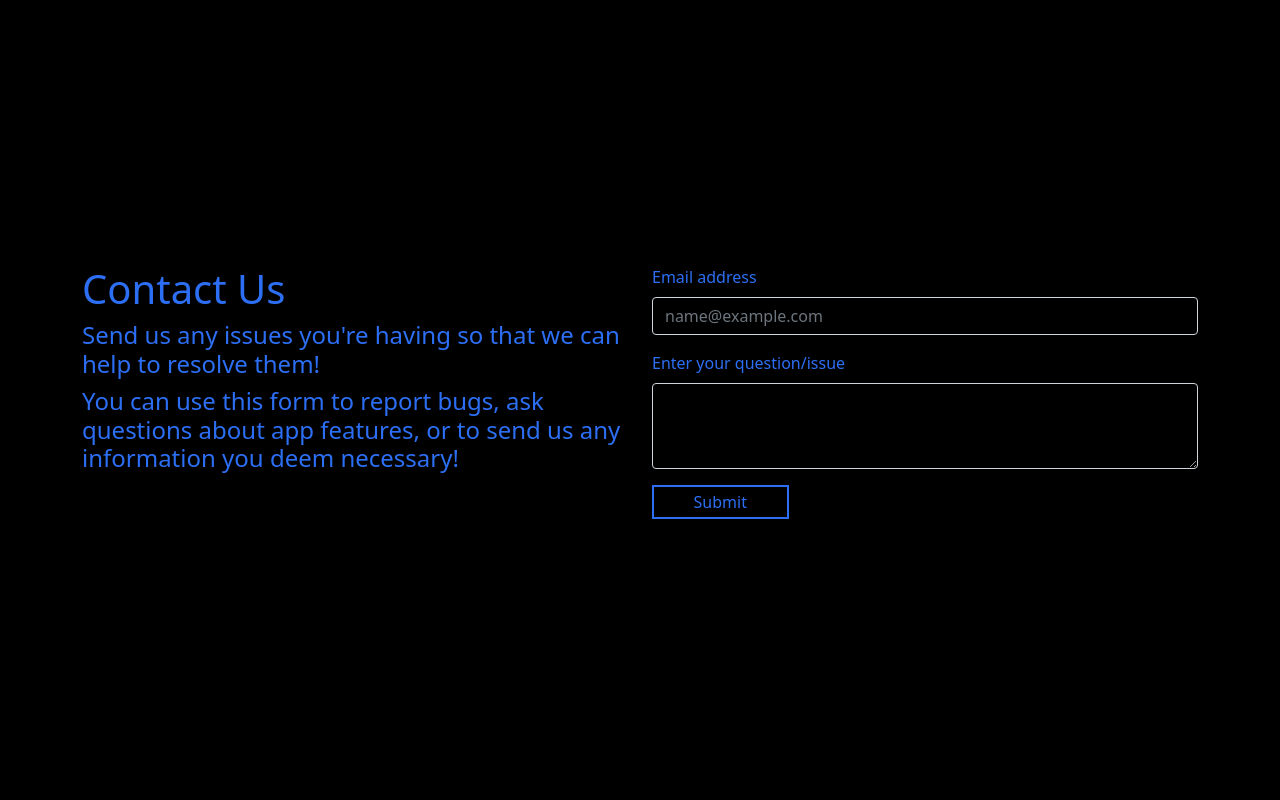
After one commit to Archit404Error/NewsFlash, a Flask app: page /support in a window 1280 px wide. The commit adds this page. Run offline with Flask 2, Linux system fonts and the light colour scheme.

Commit message:
Added support

```diff
--- a/main.py
+++ b/main.py
@@ -75,5 +75,9 @@ def clear() -> str:
 def privacy() -> str:
     return render_template('privacy.html')
 
+@app.route('/support')
+def contact() -> str:
+    return render_template('support.html')
+
 if __name__ == "__main__":
     app.run(debug=True)
--- a/static/style.css
+++ b/static/style.css
@@ -104,6 +104,38 @@ input[type='range'] {
   color: #2d6ff4;
 }
 
+#contactHeader h1, h2, h3, h4, h5 {
+  color: #2d6ff4;
+}
+
+#contact label {
+  color: #2d6ff4;
+}
+
+#contact input {
+  color: #2d6ff4;
+  background-color: black;
+}
+
+#contact textarea {
+  color: #2d6ff4;
+  background-color: black;
+}
+
+#contactSubmit {
+  color: #2d6ff4;
+  background-color: black;
+  border: 2px solid #2d6ff4;
+  padding: 0.5%;
+  transition-duration: 0.5s;
+}
+
+#contactSubmit:hover {
+  color: white;
+  background-color: #2d6ff4;
+  border: 2px solid #2d6ff4;
+}
+
 ::placeholder {
   color: #2d6ff4;
 }
--- /dev/null
+++ b/templates/support.html
@@ -0,0 +1,43 @@
+<html>
+  <head>
+    <!-- Title and Meta -->
+    <title>Contact Us</title>
+
+    <!-- Load Bootstrap -->
+    <link href="https://cdn.jsdelivr.net/npm/bootstrap@5.0.1/dist/css/bootstrap.min.css" rel="stylesheet" integrity="sha384-+0n0xVW2eSR5OomGNYDnhzAbDsOXxcvSN1TPprVMTNDbiYZCxYbOOl7+AMvyTG2x" crossorigin="anonymous">
+    <script src="https://cdn.jsdelivr.net/npm/bootstrap@5.0.1/dist/js/bootstrap.bundle.min.js" integrity="sha384-gtEjrD/SeCtmISkJkNUaaKMoLD0//ElJ19smozuHV6z3Iehds+3Ulb9Bn9Plx0x4" crossorigin="anonymous"></script>
+
+    <!-- Load FontAwesome -->
+    <link rel="stylesheet" href="https://cdnjs.cloudflare.com/ajax/libs/font-awesome/4.7.0/css/font-awesome.min.css">
+
+    <!-- Load Stylesheets -->
+    <link type = "text/css" rel = "stylesheet" href = "/static/style.css">
+    <link rel="stylesheet" href="https://use.fontawesome.com/releases/v5.15.3/css/all.css" integrity="sha384-SZXxX4whJ79/gErwcOYf+zWLeJdY/qpuqC4cAa9rOGUstPomtqpuNWT9wdPEn2fk" crossorigin="anonymous">
+  </head>
+  <body>
+    <div class = "container vh-100 d-flex align-items-center">
+      <div id = "contact" class = "row">
+        <div id = "contactHeader" class = "col-md-6">
+          <h1>Contact Us</h1>
+          <h4>
+            Send us any issues you're having so that we can help to resolve them!
+          </h4>
+          <h4>
+            You can use this form to report bugs, ask questions about app features, or to send us any information you deem necessary!
+          </h4>
+        </div>
+        <form class = "col-md-6">
+          <div class="mb-3">
+            <label for="exampleFormControlInput1" class="form-label">Email address</label>
+            <input type="email" class="form-control" id="exampleFormControlInput1" placeholder="name@example.com">
+          </div>
+          <div class="mb-3">
+            <label for="exampleFormControlTextarea1" class="form-label">Enter your question/issue</label>
+            <textarea class="form-control" id="exampleFormControlTextarea1" rows="3"></textarea>
+          </div>
+          <button id = "contactSubmit" class = "col-md-3" type="submit">Submit</button>
+        </form>
+      </div>
+    </div>
+  </body>
+</html>
```
Also changed, not shown: top_cache.json (added, +1 -0 lines).
